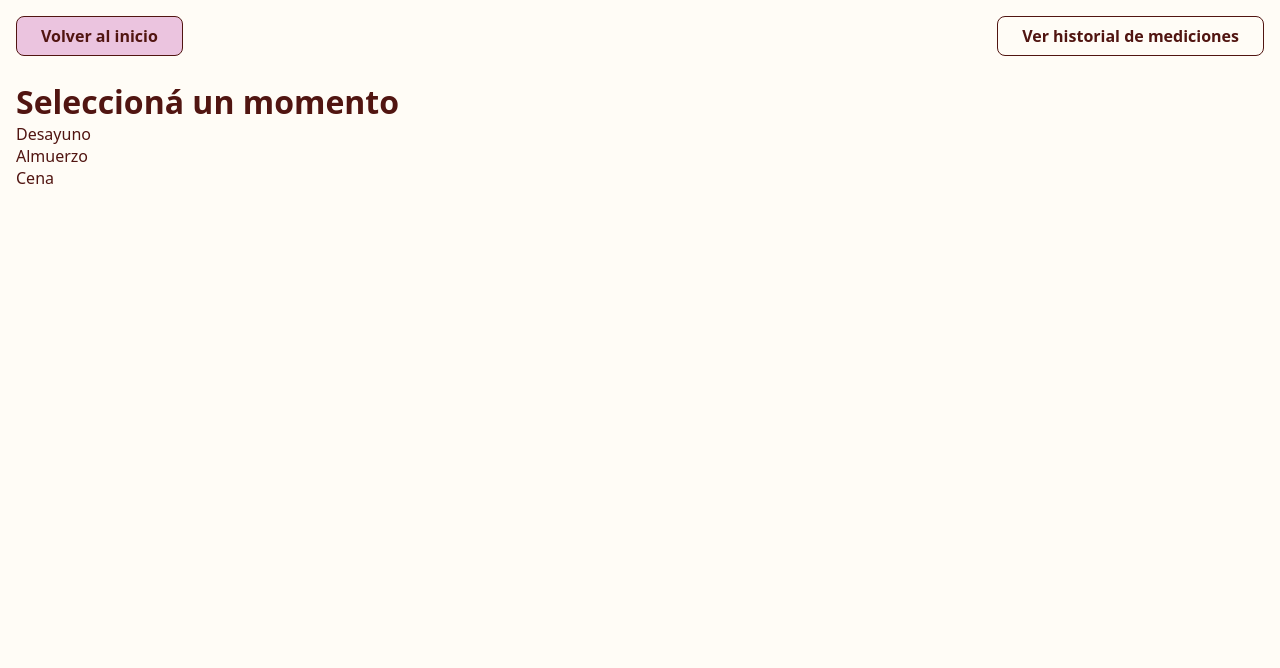
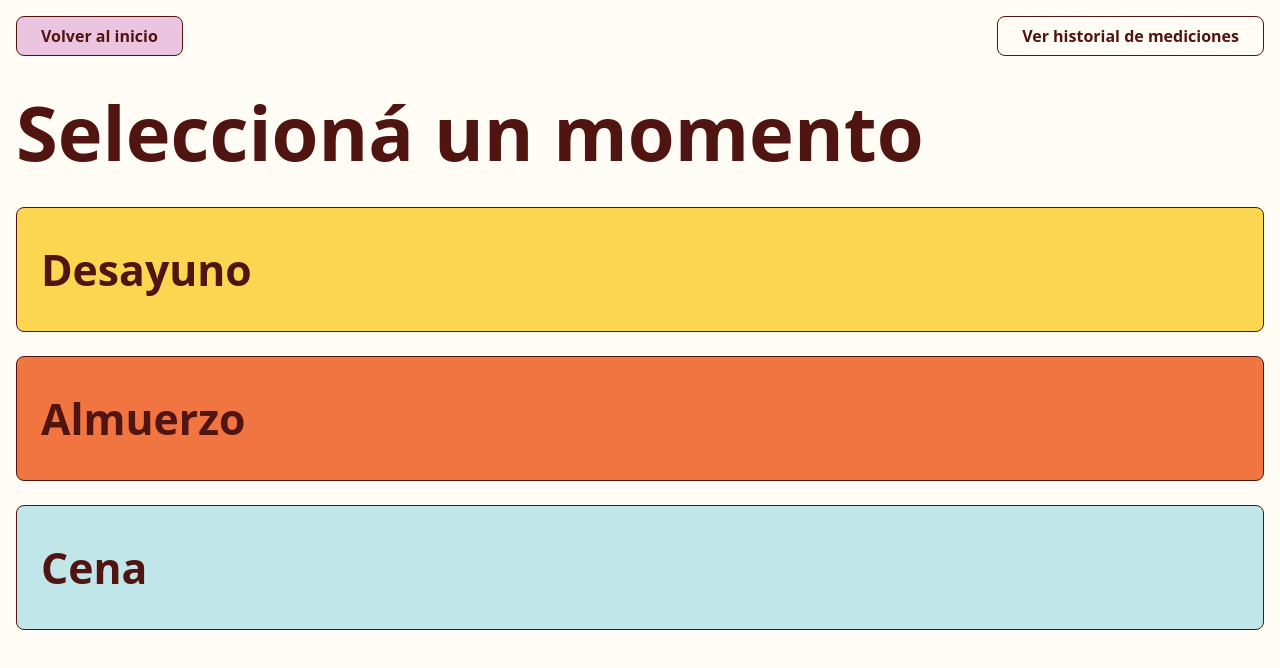
Before and after one commit to leandromuzzupappa/glucose-control, a Next.js app: page /new in a window 1280 px wide. Shown: the top 668 px of the page. Built offline with nearby package versions, Linux system fonts and the light colour scheme.

Commit message:
feat: update new and moment pages

```diff
--- /dev/null
+++ b/src/app/new/page.module.css
@@ -0,0 +1,10 @@
+.title {
+  font-size: var(--fs-xxxl);
+  margin-bottom: var(--spacing-4);
+}
+
+.momentList {
+  display: flex;
+  flex-direction: column;
+  gap: var(--spacing-4);
+}
--- a/src/app/new/page.tsx
+++ b/src/app/new/page.tsx
@@ -1,21 +1,23 @@
 import { Header } from "@/components/Header";
 import Link from "next/link";
+import styles from "./page.module.css";
+import { MomentButtonLink } from "@/components/MomentButtonLink";
 
 export default async function NewMomentPage() {
   return (
     <>
       <Header />
       <main>
-        <h1>Seleccioná un momento</h1>
-        <ul>
+        <h1 className={styles.title}>Seleccioná un momento</h1>
+        <ul className={styles.momentList}>
           <li>
-            <Link href="/new/breakfast">Desayuno</Link>
+            <MomentButtonLink href="/new/breakfast" moment="breakfast" />
           </li>
           <li>
-            <Link href="/new/lunch">Almuerzo</Link>
+            <MomentButtonLink href="/new/lunch" moment="lunch" />
           </li>
           <li>
-            <Link href="/new/dinner">Cena</Link>
+            <MomentButtonLink href="/new/dinner" moment="dinner" />
           </li>
         </ul>
       </main>
```
Also changed, not shown: src/app/new/[moment]/page.tsx (+7 -7 lines).
